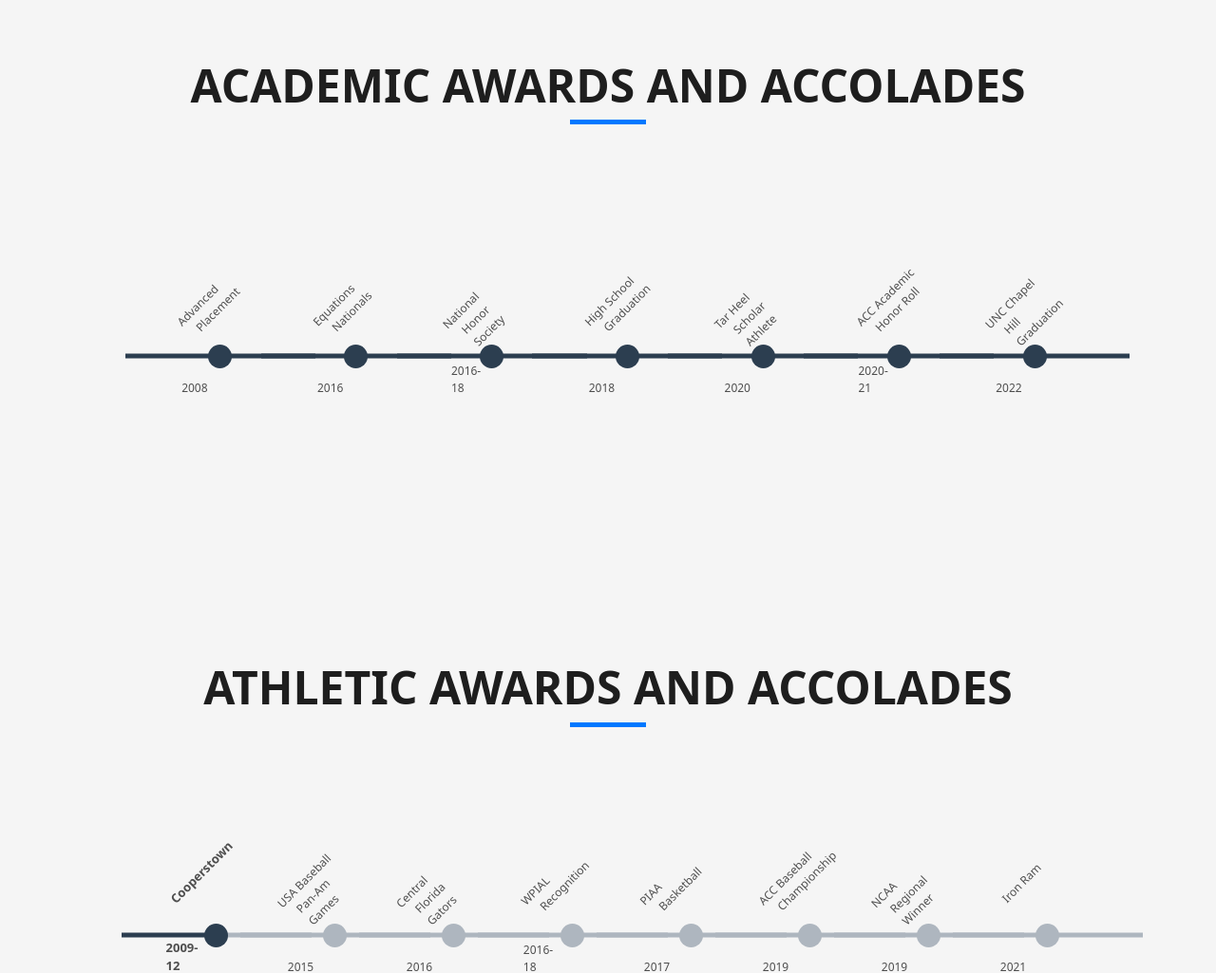
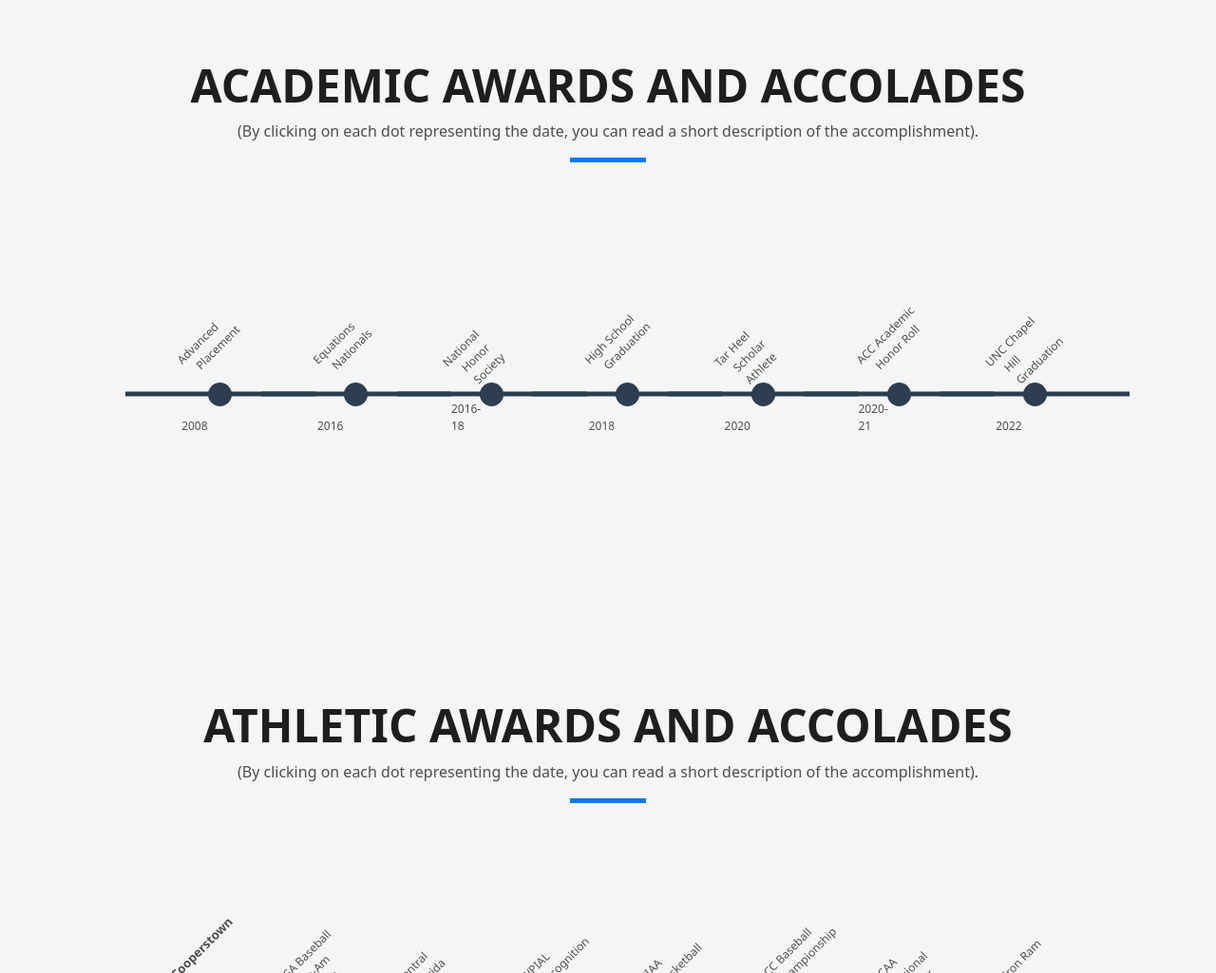
Before and after one commit to connorollio/connorollio.github.io, a plain HTML site: page index.html in a window 1280 px wide. Shown: the part 4807-5832 px from the top of the page at 95% size. Drawn offline with Linux system fonts and the light colour scheme.

Commit message:
Update index.html

```diff
--- a/index.html
+++ b/index.html
@@ -500,6 +500,9 @@
     <h3 class="title-a">
       Academic Awards and Accolades
     </h3>
+	<p class="subtitle-a">
+		(By clicking on each dot representing the date, you can read a short description of the accomplishment).
+    </p>
     <div class="line-mf"></div>
 </div>
 <div class="flex-parent">
@@ -556,6 +559,9 @@
     <h3 class="title-a">
       Athletic Awards and Accolades
     </h3>
+	<p class="subtitle-a">
+		(By clicking on each dot representing the date, you can read a short description of the accomplishment).
+    </p>
     <div class="line-mf"></div>
 </div>
 <div class="flex-parent">
```
